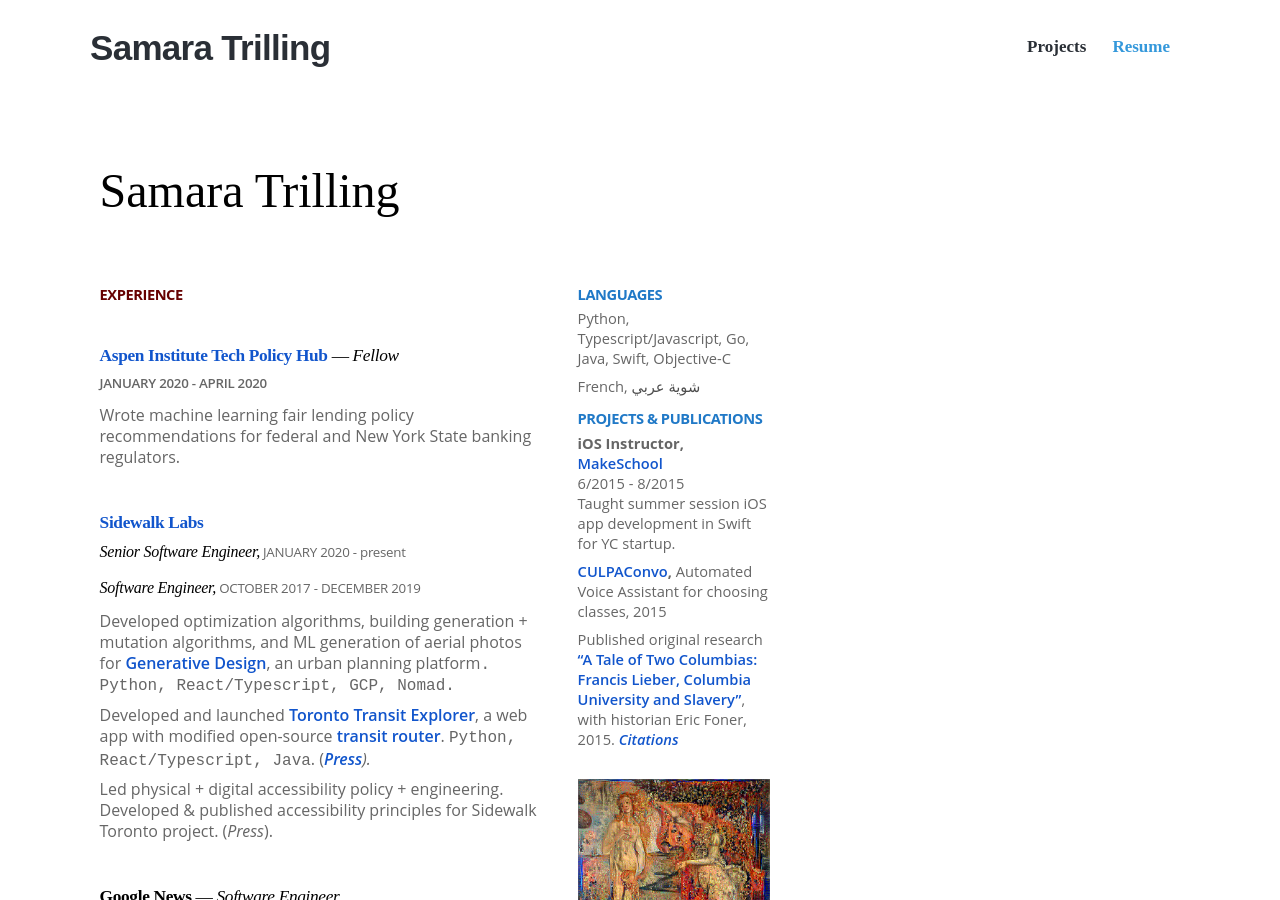
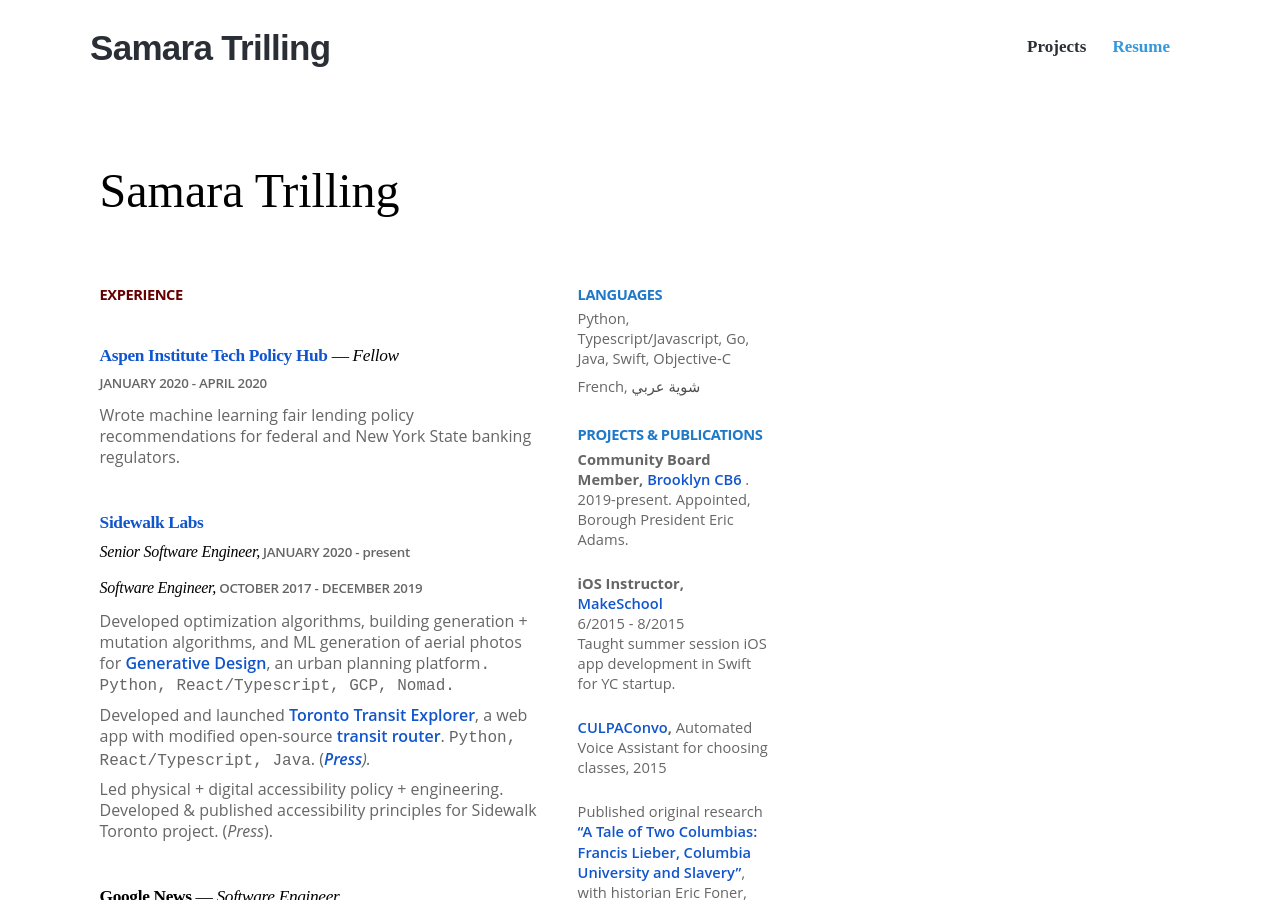
Before and after one commit to samaratrilling/samaratrilling.github.io, a Jekyll site: the page built from resume/index.html, in a window 1280 px wide and 900 px high. Built offline with Jekyll 4.4.1, drawn with Linux system fonts in a browser that asks for light colours; nearby versions of some CDN libraries; some web fonts are replaced.

Commit message:
Add new entry to resume

```diff
--- a/resume/index.html
+++ b/resume/index.html
@@ -550,13 +550,13 @@
                                 <h3 class="c13" id="h.8hk593fs3sag">
                                     <span class="c2"
                                         >Senior Software Engineer,</span
-                                    ><span class="c17 c16"
+                                    ><span
                                         >&nbsp;JANUARY 2020 - present</span
                                     >
                                 </h3>
                                 <h3 class="c13" id="h.359a6y64ejgp">
                                     <span class="c2">Software Engineer,</span
-                                    ><span class="c16 c17"
+                                    ><span
                                         >&nbsp;OCTOBER 2017 - DECEMBER
                                         2019</span
                                     >
@@ -624,9 +624,7 @@
                                     ><span class="c0">Software Engineer</span>
                                 </h2>
                                 <h3 class="c13" id="h.ybypdmed418m">
-                                    <span class="c17 c16"
-                                        >DECEMBER 2016 - OCTOBER 2017</span
-                                    >
+                                    <span>DECEMBER 2016 - OCTOBER 2017</span>
                                 </h3>
                                 <p class="c1">
                                     <span class="c3"
@@ -700,9 +698,23 @@
                                         &#1593;&#1585;&#1576;&#1610;</span
                                     >
                                 </p>
+                                <br>
                                 <h1 class="c38" id="h.tuxh7mwdaxox">
                                     <span>PROJECTS &amp; PUBLICATIONS</span>
                                 </h1>
+                                <p class="c1">
+                                    <span class="c10">Community Board Member, </span>
+                                        <span class="c16 c21"
+                                            ><a
+                                                class="c12"
+                                                href="https://www1.nyc.gov/site/brooklyncb6/index.page"
+                                                >Brooklyn CB6</a>
+                                        </span>
+                                    <span class="c14">
+                                        . 2019-present. Appointed, Borough President Eric Adams.
+                                    </span>
+                                </p>
+                                <br>
                                 <p class="c1">
                                     <span class="c10">iOS Instructor, </span
                                     ><span class="c16 c21"
@@ -717,6 +729,7 @@
                                         Swift for YC startup.</span
                                     >
                                 </p>
+                                <br>
                                 <p class="c1">
                                     <span class="c10 c21"
                                         ><a
@@ -730,6 +743,7 @@
                                         classes, 2015</span
                                     >
                                 </p>
+                                <br>
                                 <p class="c1">
                                     <span class="c16"
                                         >Published original research </span
```
